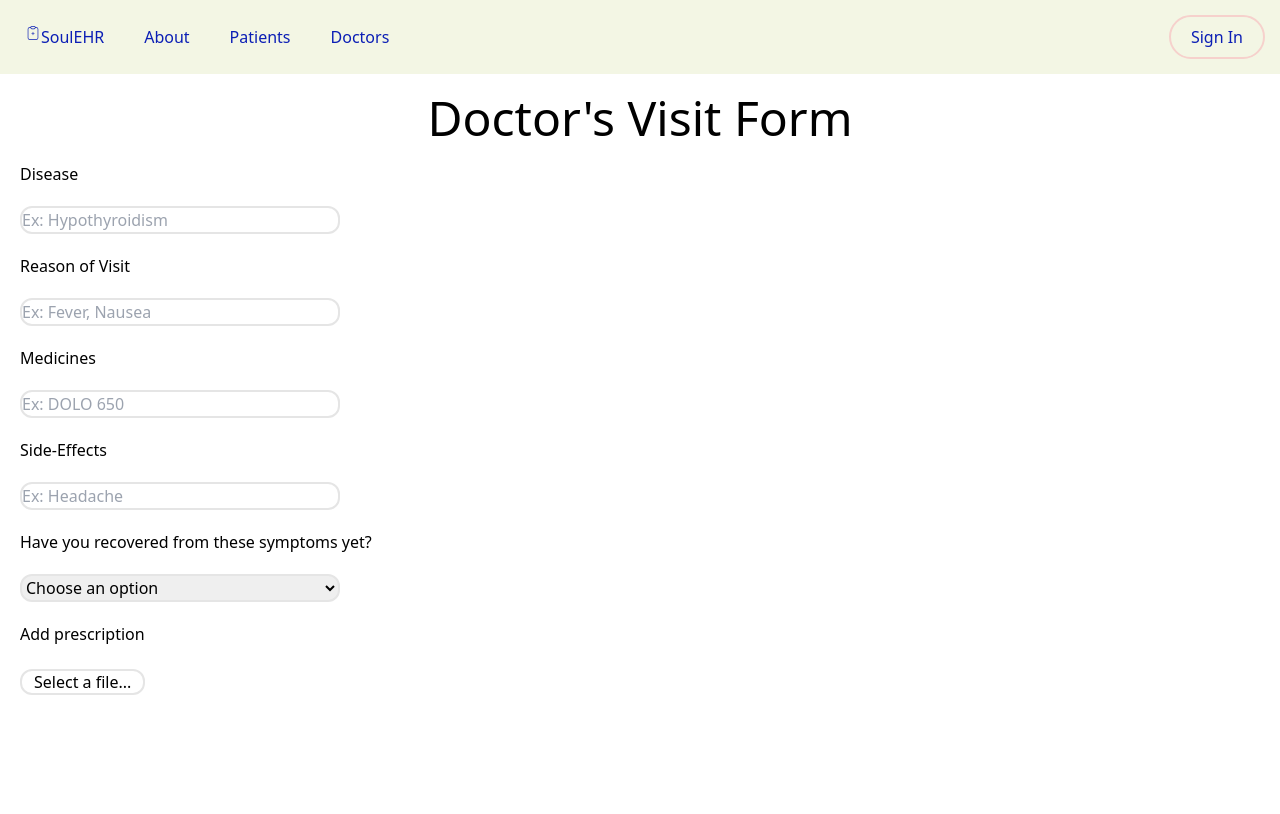
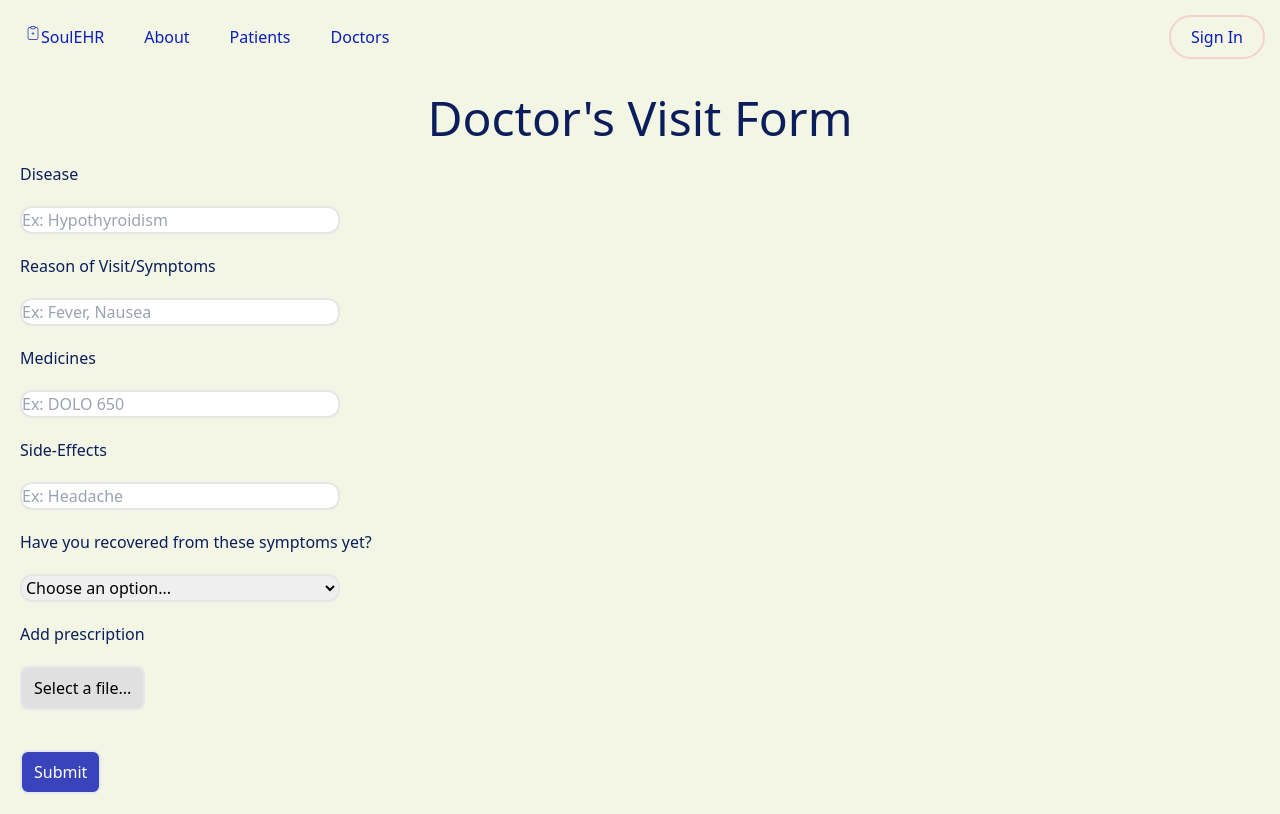
Before and after one commit to rmurarishetti/EHRSoulbound, a Next.js app in the folder ehr-soulbound/: page /doctor-visit in a window 1280 px wide. Built offline with nearby package versions, Linux system fonts and the light colour scheme.

Commit message:
wip: formpage

```diff
--- a/ehr-soulbound/package.json
+++ b/ehr-soulbound/package.json
@@ -13,6 +13,7 @@
     "@types/react": "18.2.21",
     "@types/react-dom": "18.2.7",
     "autoprefixer": "10.4.15",
+    "axios": "^1.5.0",
     "eslint": "8.48.0",
     "eslint-config-next": "13.4.19",
     "next": "13.4.19",
--- /dev/null
+++ b/ehr-soulbound/pages/api/form.tsx
@@ -0,0 +1,9 @@
+import type { NextApiRequest, NextApiResponse } from 'next'
+
+export default async function handler(
+  req: NextApiRequest,
+  res: NextApiResponse
+) {
+  const data = req.body
+  res.status(200).json({ message: "success" })
+}
--- a/ehr-soulbound/src/app/doctor-visit/page.tsx
+++ b/ehr-soulbound/src/app/doctor-visit/page.tsx
@@ -1,36 +1,91 @@
 'use client'
 import { FormEvent } from 'react'
+import { useState } from 'react'
+import axios from 'axios'
 
 const DoctorVisitForm = () => {
-    async function onSubmit(event: FormEvent<HTMLFormElement>) {
+    const [state, setState] = useState({
+        userdisease: "",
+        usersymptoms: "",
+        usermeds: "",
+        usersideeffects: "",
+        userrecoverystatus: "",
+        prescriptionfile: ""
+    });
+
+    const [selectedOption, setSelectedOption] = useState("DEFAULT");
+    const handleRecoveryStatusChange = (event: React.ChangeEvent<HTMLSelectElement>) => {
+        console.log(event.target.value);
+        setSelectedOption(event.target.value);
+        setState({ ...state, [event.target.name]: event.target.value });
+    };
+
+    function handleChange(e: React.ChangeEvent<HTMLInputElement>) {
+        if (e.target.files) {
+          setState({ ...state, [e.target.name]: e.target.files[0] });
+        } else {
+          setState({ ...state, [e.target.name]: e.target.value });
+        }
+    }
+
+    async function submitForm(event: FormEvent<HTMLFormElement>) {
         event.preventDefault()
-        const formData = new FormData(event.currentTarget)
-        const response = await fetch('/doctor-visit/submit', {
-            method: 'POST',
-            body: formData,
+        // const formData = new FormData(event.currentTarget)
+        // for (let [key, value] of Object.entries(state)) {
+        //     formData.append(key, value);
+        // }
+
+        console.log(state);
+
+        const response = await fetch("/api/form", {
+            method: "POST",
+            headers: {
+                "Content-Type": "application/json",
+            },
+            body: JSON.stringify(state),
         })
-        // Handle response if necessary
-        const data = await response.json()
-        console.log(data)
+        if (response.ok) {
+            console.log("Form data sent");
+        }
+        if (!response.ok) {
+            console.log("Error sending data");
+        }
     }
+
+    const [filename, setFileName] = useState<string>("");
+    const handleFile = (event: React.ChangeEvent<HTMLInputElement>) => {
+        if (event.target.files && event.target.files[0]) {
+            const i = event.target.files[0].name;
+            setFileName(i);
+            setState({ ...state, [event.target.name]: event.target.files[0] });
+        }
+    };
 
   return (
     <div>
-        <h3 className='grid place-items-center text-5xl px-5 py-5 font-normal'>Doctor's Visit Form</h3>
-        <form method="POST" action="/doctor-visit/submit" onSubmit={onSubmit}>
-            <label htmlFor="disease" className='mx-5 my-5 font-normal'>Disease</label><br />
-            <input type="text" className='w-80 mx-5 my-5 font-normal border-2 rounded-xl border-neutral-200 hover:border-neutral-400 focus:outline-none focus:border-neutral-400' placeholder='Ex: Hypothyroidism'/><br />
-            <label htmlFor="reason" className='mx-5 my-5 font-normal'>Reason of Visit</label><br />
-            <input type="text" className='w-80 mx-5 my-5 font-normal border-2 rounded-xl border-neutral-200 hover:border-neutral-400 focus:outline-none focus:border-neutral-400' placeholder='Ex: Fever, Nausea'/><br />
-            <label htmlFor="medicines" className='mx-5 my-5 font-normal'>Medicines</label><br />
-            <input type="text" className='w-80 mx-5 my-5 font-normal border-2 rounded-xl border-neutral-200 hover:border-neutral-400 focus:outline-none focus:border-neutral-400' placeholder='Ex: DOLO 650'/><br />
-            <label className='mx-5 my-5 font-normal' htmlFor="side-effects">Side-Effects</label><br />
-            <input type="text" className='w-80 mx-5 my-5 font-normal border-2 rounded-xl border-neutral-200 hover:border-neutral-400 focus:outline-none focus:border-neutral-400' placeholder='Ex: Headache'/><br />
-            <label htmlFor="recovery-status" className='mx-5 my-5 font-normal'>Have you recovered from these symptoms yet?</label><br />
-            <select className='w-80 mx-5 my-5 font-normal border-2 rounded-xl border-neutral-200 hover:border-neutral-400 focus:outline-none focus:border-neutral-400' name="recovery"><option value="none" selected disabled hidden>Choose an option</option><option value="yes">Yes</option><option value="no">No</option></select><br />
-            <label htmlFor="prescription" className='mx-5 my-5 font-normal'>Add prescription</label><br />
-            <input type="file" id='file' hidden/><br />
-            <label htmlFor="file" className='mx-5 my-5 px-3 font-normal border-2 rounded-xl border-neutral-200 hover:border-neutral-400 focus:outline-none focus:border-neutral-400'>Select a file...</label><br />
+        <h3 className='font-sans grid place-items-center text-5xl px-5 py-5 font-medium text-[#0B1E5B]'>Doctor's Visit Form</h3>
+        <form method="POST" action="" onSubmit={submitForm}>
+            <label htmlFor="userdisease" className='font-sans mx-5 my-5 font-normal text-[#0B1E5B]'>Disease</label><br />
+            <input type="text" name="userdisease" id="userdisease" className='w-80 mx-5 my-5 font-normal border-2 rounded-xl border-neutral-200 hover:border-neutral-400 focus:outline-none focus:border-neutral-400' placeholder='Ex: Hypothyroidism' onChange={handleChange} value={state.userdisease} required/><br />
+            <label htmlFor="usersymptoms" className='font-sans mx-5 my-5 font-normal text-[#0B1E5B]'>Reason of Visit/Symptoms</label><br />
+            <input type="text" name="usersymptoms" id="usersymptoms" className='w-80 mx-5 my-5 font-normal border-2 rounded-xl border-neutral-200 hover:border-neutral-400 focus:outline-none focus:border-neutral-400' placeholder='Ex: Fever, Nausea' onChange={handleChange} value={state.usersymptoms} required/><br />
+            <label htmlFor="usermeds" className='font-sans mx-5 my-5 font-normal text-[#0B1E5B]'>Medicines</label><br />
+            <input type="text" name="usermeds" id="usermeds" className='w-80 mx-5 my-5 font-normal border-2 rounded-xl border-neutral-200 hover:border-neutral-400 focus:outline-none focus:border-neutral-400' placeholder='Ex: DOLO 650' onChange={handleChange} value={state.usermeds} required/><br />
+            <label className='font-sans mx-5 my-5 font-normal text-[#0B1E5B]' htmlFor="usersideeffects">Side-Effects</label><br />
+            <input type="text" name="usersideeffects" id="usersideeffects" className='w-80 mx-5 my-5 font-normal border-2 rounded-xl border-neutral-200 hover:border-neutral-400 focus:outline-none focus:border-neutral-400' placeholder='Ex: Headache' onChange={handleChange} value={state.usersideeffects} required/><br />
+            <label htmlFor="userrecoverystatus" className='font-sans mx-5 my-5 font-normal text-[#0B1E5B]'>Have you recovered from these symptoms yet?</label><br />
+            <select name="userrecoverystatus" id="userrecoverystatus" className='w-80 mx-5 my-5 font-normal border-2 rounded-xl border-neutral-200 hover:border-neutral-400 focus:outline-none focus:border-neutral-400' onChange={handleRecoveryStatusChange} value={selectedOption}>
+                <option value="DEFAULT" disabled hidden>Choose an option...</option>
+                <option value="yes">Yes</option>
+                <option value="no">No</option>
+            </select><br />
+            <label htmlFor="prescriptionfile" className='font-sans mx-5 my-5 font-normal text-[#0B1E5B]'>Add prescription</label><br />
+            <div id="prescriptionfile" className='flex items-center'>
+                <input type="file" id="fileupload" name="prescriptionfile" onChange={handleFile} hidden/><br />
+                <label htmlFor="fileupload" className='bg-[#E0E0E0] font-sans mx-5 my-5 px-3 py-2 font-normal border-2 rounded-lg hover:border-neutral-400 focus:outline-none focus:border-neutral-400 text-black'>Select a file...</label>
+                <p>{filename}</p>
+            </div>
+            <button type="submit" className='bg-[#3944BC] font-sans mx-5 my-5 px-3 py-2 font-normal border-2 rounded-lg hover:border-neutral-400 focus:outline-none focus:border-neutral-400 text-white'>Submit</button>
         </form>
     </div>
   )
--- a/ehr-soulbound/src/app/globals.css
+++ b/ehr-soulbound/src/app/globals.css
@@ -1,3 +1,6 @@
 @tailwind base;
 @tailwind components;
 @tailwind utilities;
+html {
+    background-color: #F3F6E4;
+}
--- a/ehr-soulbound/tsconfig.json
+++ b/ehr-soulbound/tsconfig.json
@@ -22,6 +22,6 @@
       "@/*": ["./src/*"]
     }
   },
-  "include": ["next-env.d.ts", "**/*.ts", "**/*.tsx", ".next/types/**/*.ts"],
+  "include": ["next-env.d.ts", "**/*.ts", "**/*.tsx", ".next/types/**/*.ts", "pages/api/form.tsx"],
   "exclude": ["node_modules"]
 }
```
